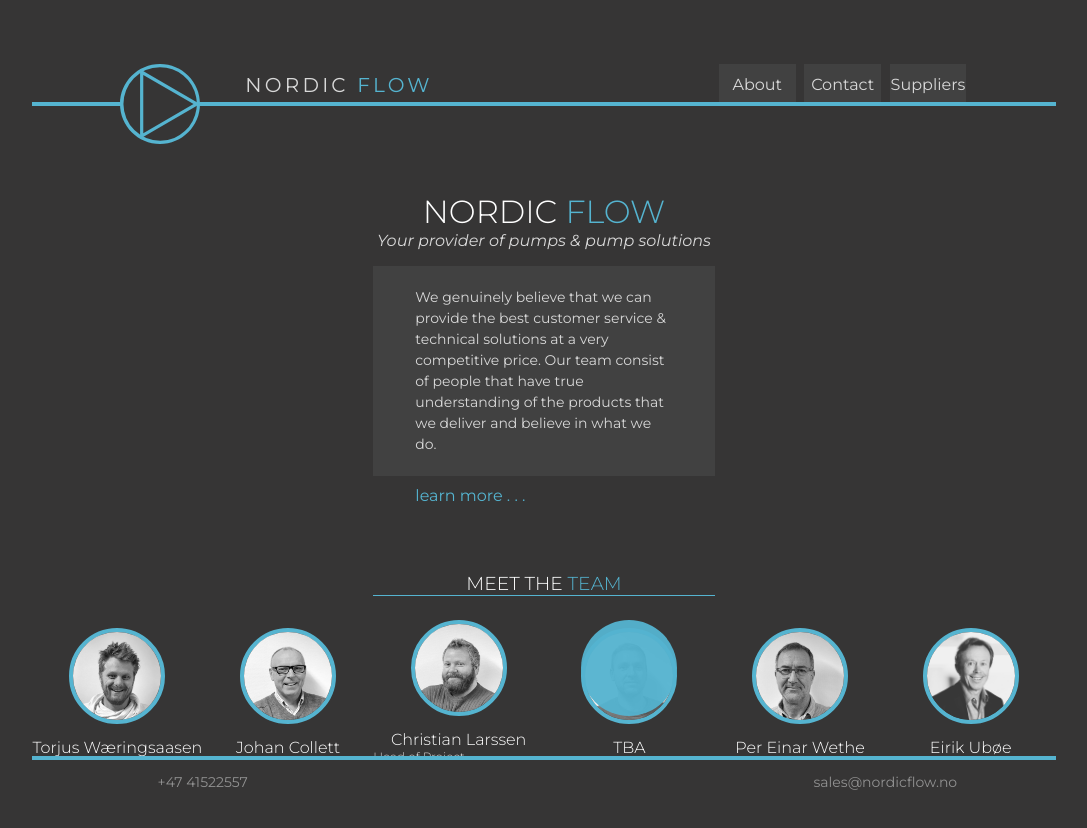
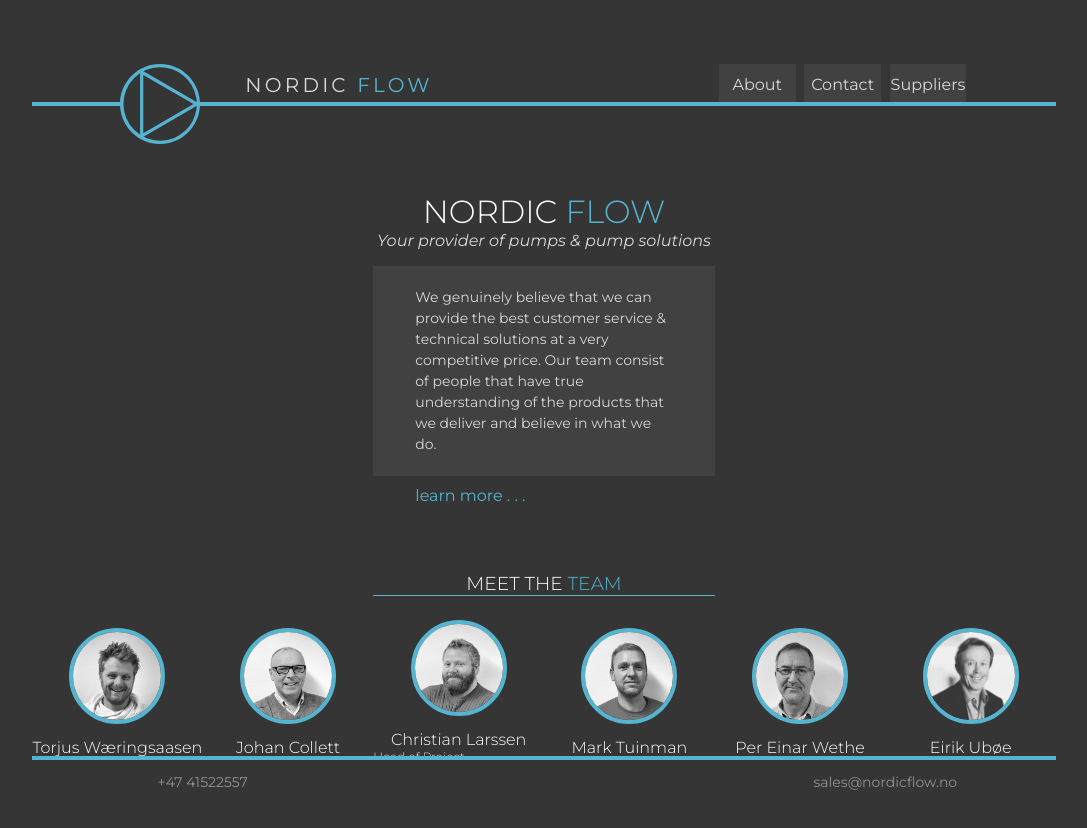
Before and after one commit to eivomt/NordicFlow, a React (Create React App) app: page /#/about in a window 1280 px wide. Shown: the top 828 px of the page, without its empty margins (96-1183 px from the left). Built offline with nearby package versions, Linux system fonts and the light colour scheme.

Commit message:
Mark no longer pending

```diff
--- a/src/assets/components/card-selector.js
+++ b/src/assets/components/card-selector.js
@@ -81,7 +81,7 @@ class CardSelector extends Component {
 
                     <Employee active={ this.state.selected === 3 ? true : false }  number={3} img={tm3} fName="Christian" lName="Larssen" position="Head of Project Management" phone="+47 92817937" email="cel@nordicflow.no" description={descriptionArray[2]} experience={experienceArray[2]} handleEmployeeClick={this.handleEmployeeClick}/>
 
-                    <Employee active={ this.state.selected === 4 ? true : false } pending={true} number={4} img={tm4} fName="Mark" lName="Tuinman" position="Head of Sales & Marketing" phone="+47 46943819" email="mt@nordicflow.no" description={descriptionArray[3]} experience={experienceArray[3]} handleEmployeeClick={this.handleEmployeeClick}/>
+                    <Employee active={ this.state.selected === 4 ? true : false } number={4} img={tm4} fName="Mark" lName="Tuinman" position="Head of Sales & Marketing" phone="+47 46943819" email="mt@nordicflow.no" description={descriptionArray[3]} experience={experienceArray[3]} handleEmployeeClick={this.handleEmployeeClick}/>
 
                     <Employee active={ this.state.selected === 5 ? true : false }  number={5} img={tm5} fName="Per Einar" lName="Wethe" position="Chief Executive Officer" phone="+47 45246880" email="pew@nordicflow.no" description={descriptionArray[4]} experience={experienceArray[4]} handleEmployeeClick={this.handleEmployeeClick}/>
 
--- a/src/pages/about.js
+++ b/src/pages/about.js
@@ -74,7 +74,6 @@ class About extends Component {
     render() {
         return(
             <div className="about-container" ref={this.scrollRef}>
-
                 <section>
                     <div className="about-main">
 
@@ -126,7 +125,7 @@ class About extends Component {
                             </li>
 
                             <li>
-                                <Employee active={ this.state.selected === 4 ? true : false } pending={true} number={4} img={tm4} fName="Mark" lName="Tuinman" position="Head of Sales & Marketing" phone="+47 46943819" email="mt@nordicflow.no" description={descriptionArray[3]} experience={experienceArray[3]} handleEmployeeClick={this.handleEmployeeClick}/>
+                                <Employee active={ this.state.selected === 4 ? true : false } number={4} img={tm4} fName="Mark" lName="Tuinman" position="Head of Sales & Marketing" phone="+47 46943819" email="mt@nordicflow.no" description={descriptionArray[3]} experience={experienceArray[3]} handleEmployeeClick={this.handleEmployeeClick}/>
                             </li>
 
                             <li>
@@ -147,7 +146,7 @@ class About extends Component {
 
                             <Employee active={ this.state.selected === 3 ? true : false } number={3} img={tm3} fName="Christian" lName="Larssen" position="Head of Project Management" phone="+47 92817937" email="cel@nordicflow.no" description={descriptionArray[2]} experience={experienceArray[2]} handleEmployeeClick={this.handleEmployeeClick}/>
 
-                            <Employee active={ this.state.selected === 4 ? true : false } number={4} img={tm4} pending={true} fName="Mark" lName="Tuinman" position="Head of Sales & Marketing" phone="+47 46943819" email="mt@nordicflow.no" description={descriptionArray[3]} experience={experienceArray[3]} handleEmployeeClick={this.handleEmployeeClick}/>
+                            <Employee active={ this.state.selected === 4 ? true : false } number={4} img={tm4} fName="Mark" lName="Tuinman" position="Head of Sales & Marketing" phone="+47 46943819" email="mt@nordicflow.no" description={descriptionArray[3]} experience={experienceArray[3]} handleEmployeeClick={this.handleEmployeeClick}/>
 
                             <Employee active={ this.state.selected === 5 ? true : false } number={5} img={tm5} fName="Per Einar" lName="Wethe" position="Chief Executive Officer" phone="+47 45246880" email="pew@nordicflow.no" description={descriptionArray[4]} experience={experienceArray[4]} handleEmployeeClick={this.handleEmployeeClick}/>
 
```
